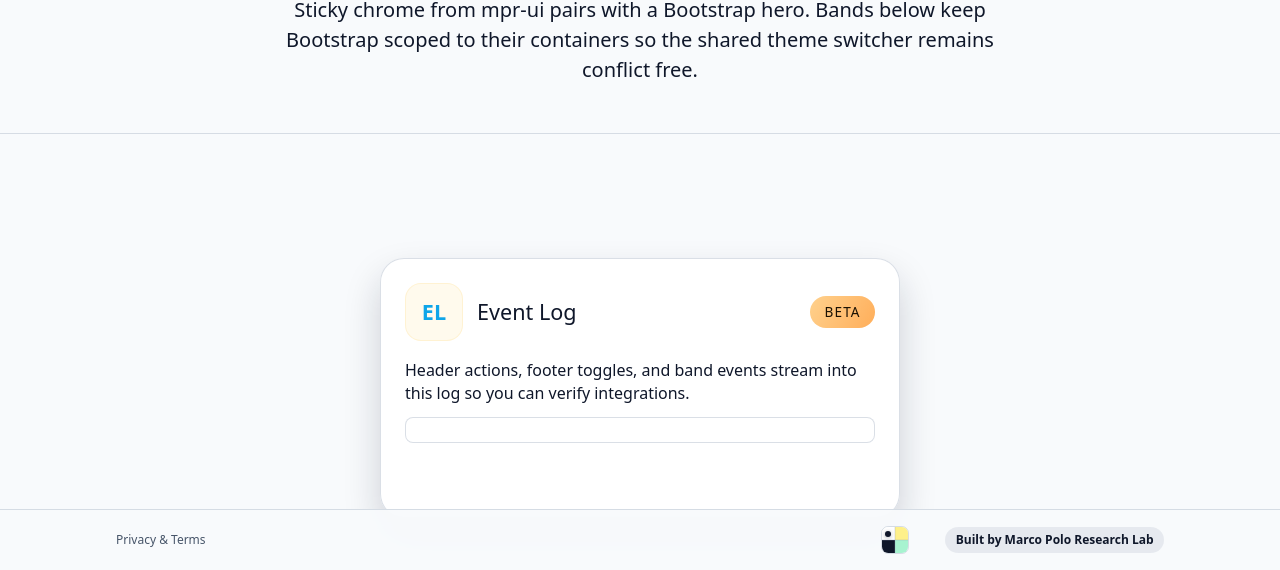
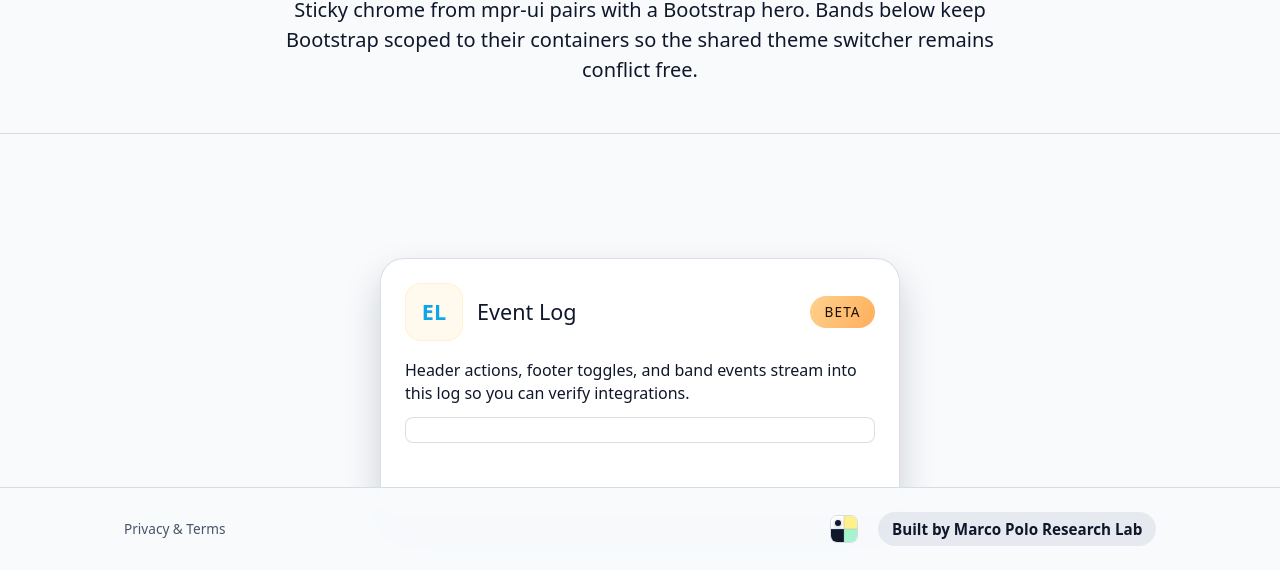
Before and after one commit to MarcoPoloResearchLab/mpr-ui, a website: page demo/index.html in a window 1280 px wide. Shown: the part 230-800 px from the top of the page. Drawn offline with nearby package versions, Linux system fonts and the light colour scheme; no server answers.

Commit message:
fix(demo): remove size='small' from demo pages to restore default state for tests

```diff
--- a/demo/index.html
+++ b/demo/index.html
@@ -125,7 +125,6 @@
 
     <mpr-footer
       id="page-footer"
-      size="small"
       privacy-link-label="Privacy &amp; Terms"
       privacy-link-href="#privacy"
       privacy-modal-content="
```
Also changed, not shown: demo/local.html (+0 -1 lines).
